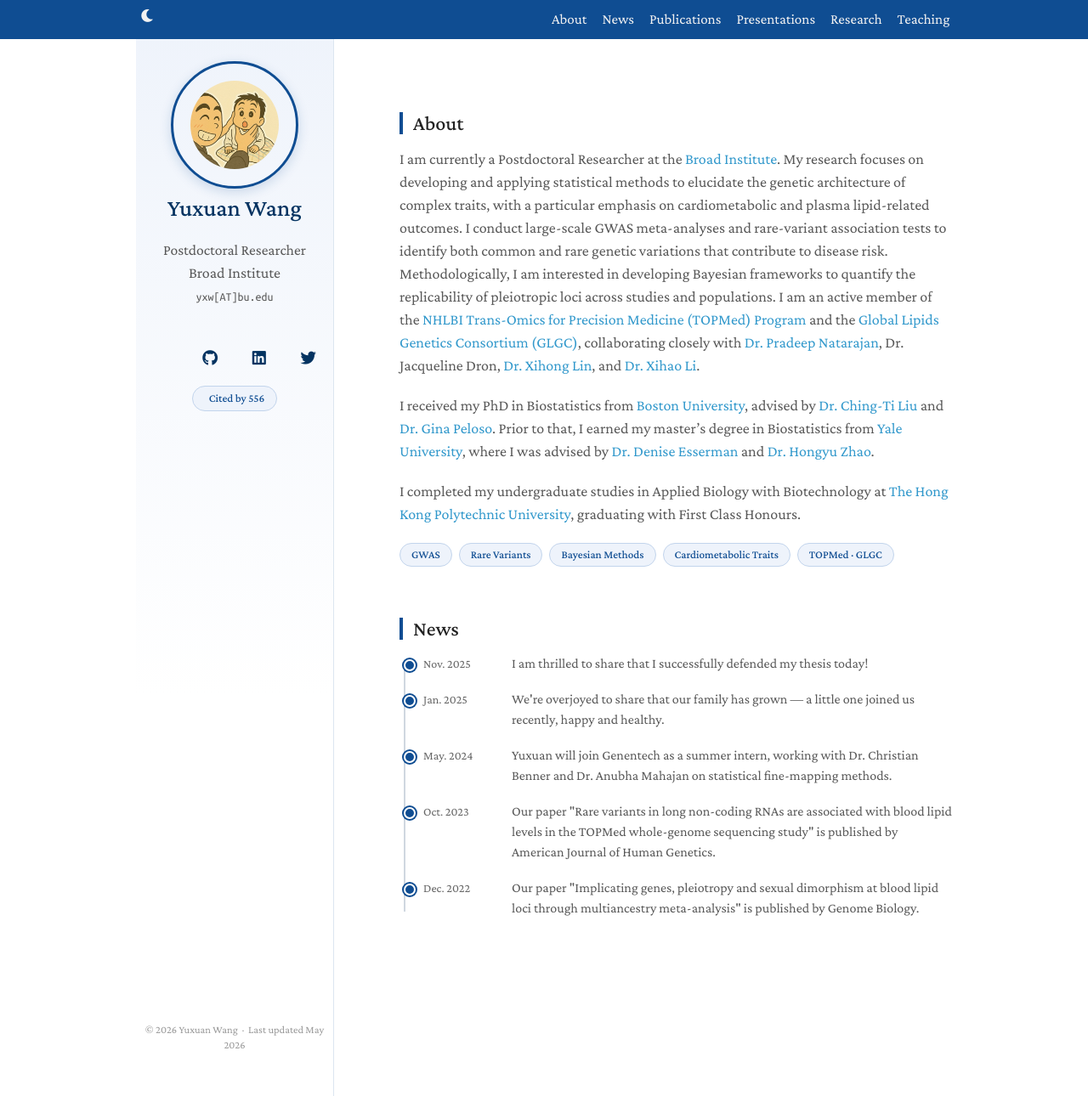
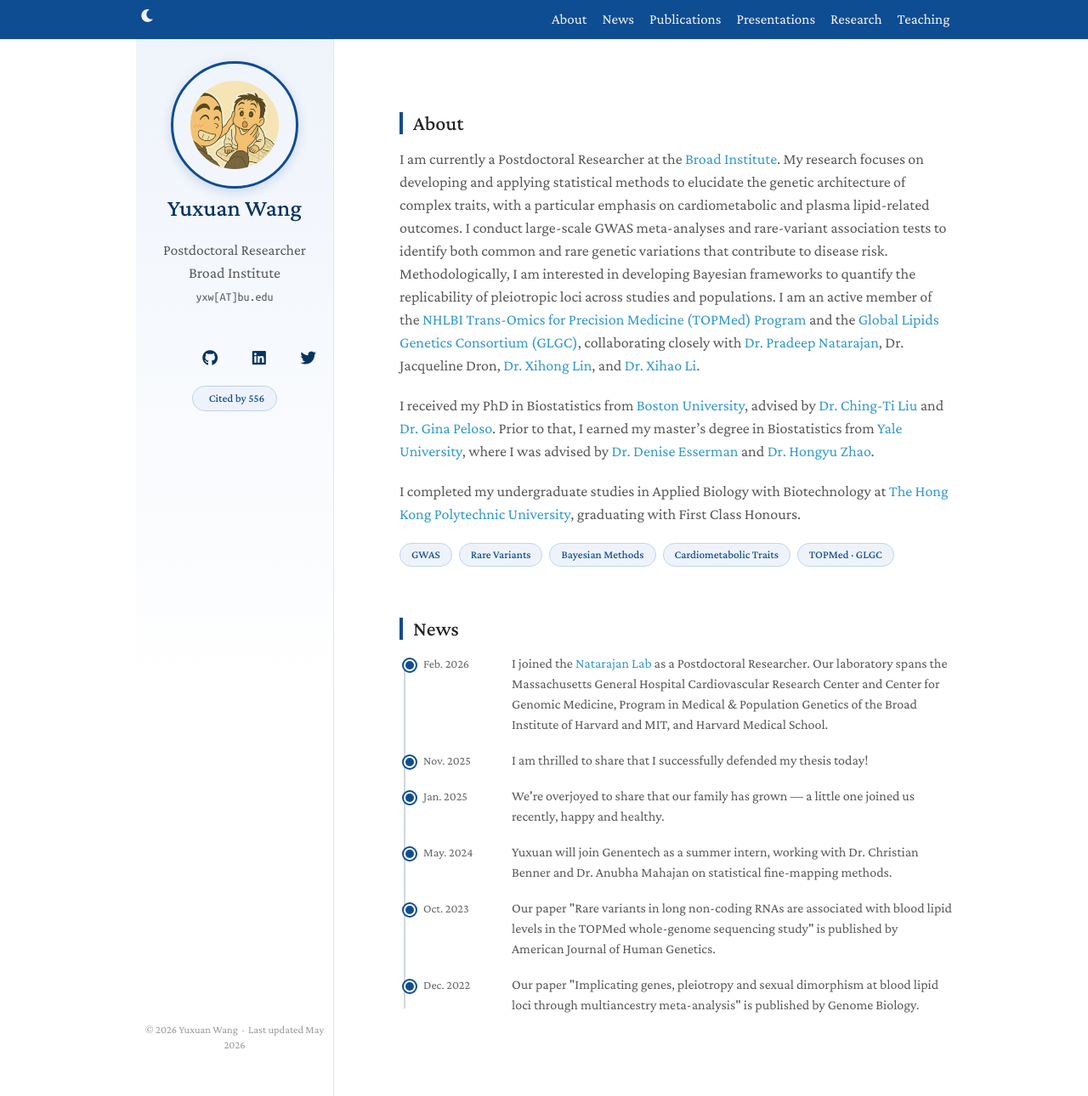
Before and after one commit to yxwyx/yxwyx.github.io, a Jekyll site: the page built from index.md, in a window 1280 px wide and 1290 px high. Shown: the whole window at 85% size. Built offline with Jekyll 4.4.1, drawn with Linux system fonts in a browser that asks for light colours; nearby versions of some CDN libraries; a style sheet for code colours, icons or effects is not loaded.

Commit message:
Add Natarajan lab news

```diff
--- a/_includes/news.md
+++ b/_includes/news.md
@@ -1,6 +1,11 @@
 <h2 class="section-heading" id="news">News</h2>
 
 <div class="timeline">
+
+  <div class="timeline-item">
+    <span class="timeline-date">Feb. 2026</span>
+    <span class="timeline-content">I joined the <a href="https://natarajanlab.mgh.harvard.edu/" target="_blank" rel="noopener">Natarajan Lab</a> as a Postdoctoral Researcher. Our laboratory spans the Massachusetts General Hospital Cardiovascular Research Center and Center for Genomic Medicine, Program in Medical &amp; Population Genetics of the Broad Institute of Harvard and MIT, and Harvard Medical School.</span>
+  </div>
 
   <div class="timeline-item">
     <span class="timeline-date">Nov. 2025</span>
```
